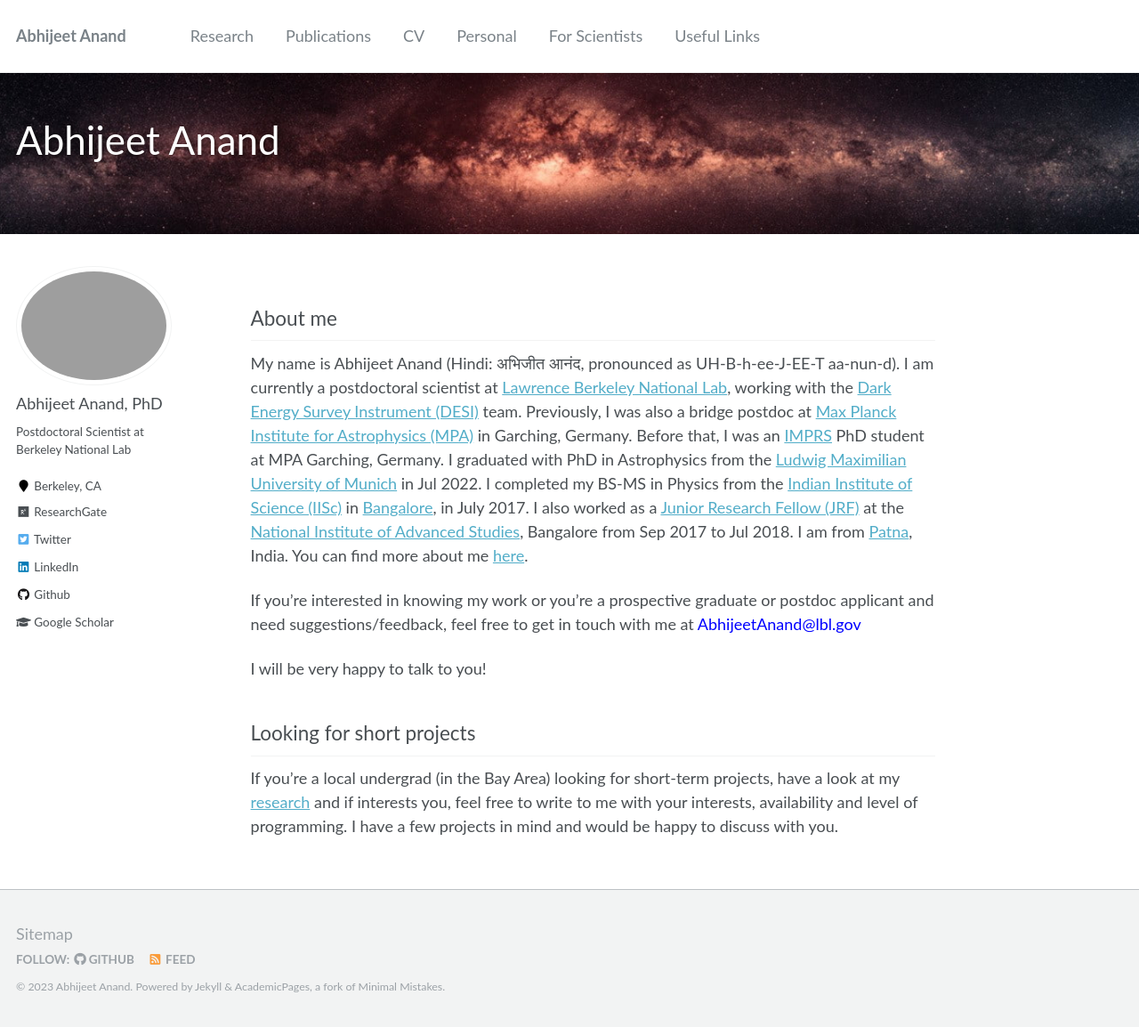
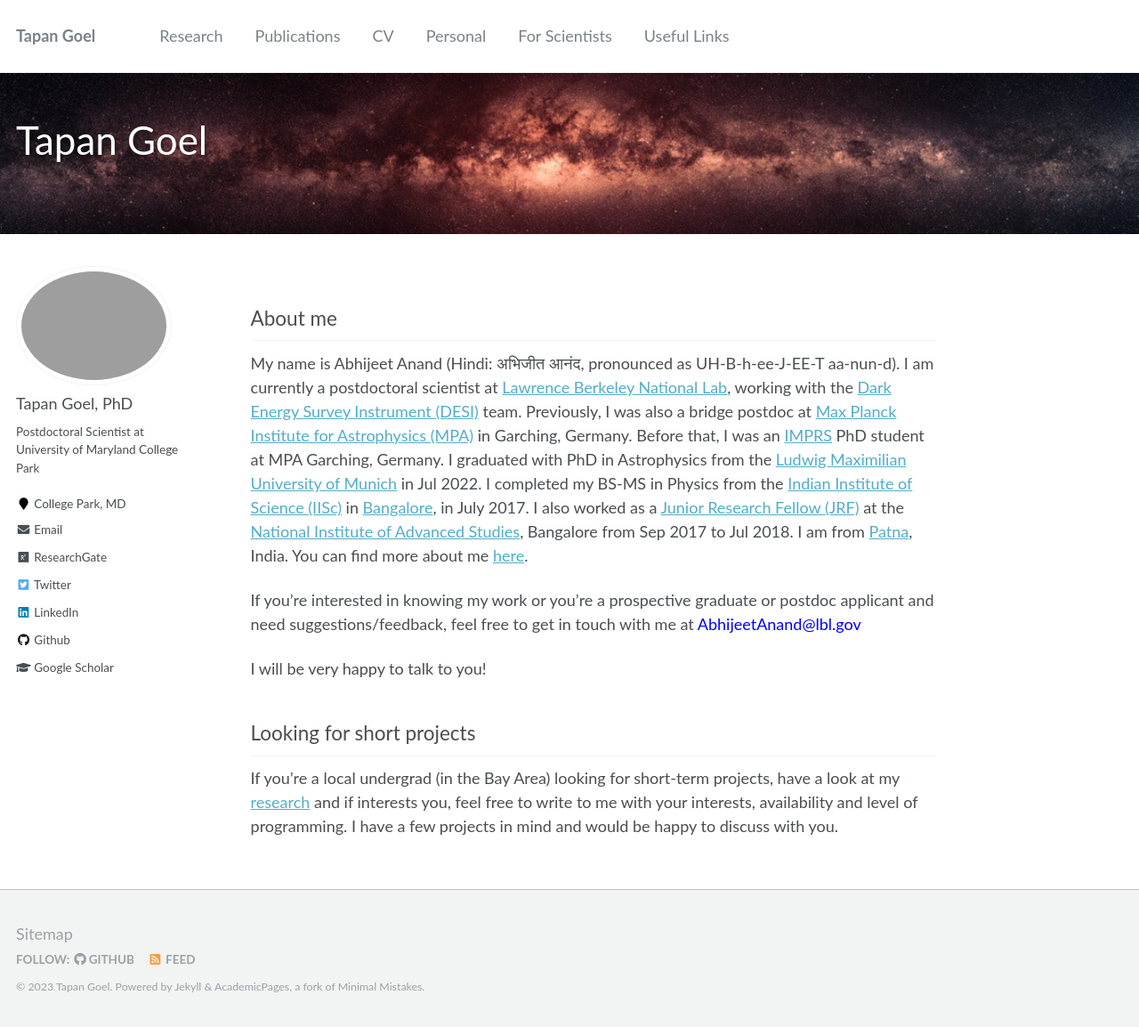
Before and after one commit to tapangoel1994/tapangoel1994.github.io, a Jekyll site: the page built from _pages/about.md, in a window 1280 px wide and 1154 px high. Shown: the whole window at 89% size. Built offline with Jekyll 4.4.1, drawn with Linux system fonts in a browser that asks for light colours.

Commit message:
Update _config.yml

```diff
--- a/_config.yml
+++ b/_config.yml
@@ -7,13 +7,13 @@
 
 # Site Settings
 locale                   : "en-US"
-title                    : "Abhijeet Anand"
+title                    : "Tapan Goel"
 title_separator          : "-"
-name                     : &name "Abhijeet Anand"
+name                     : &name "Tapan Goel"
 description              : &description "personal description"
 url                      : https://abhi0395.github.io # the base hostname & protocol for your site e.g. "https://mmistakes.github.io"
 baseurl                  : "" # the subpath of your site, e.g. "/blog"
-repository               : "abhi0395/abhi0395.github.io"
+repository               : "tapangoel1994/tapangoel1994.github.io"
 teaser                   :  # filename of teaser fallback teaser image placed in /images/, .e.g. "500x300.png"
 breadcrumbs              : false # true, false (default)
 words_per_minute         : 160
@@ -80,14 +80,14 @@ analytics:
 
 # Site Author
 author:
-  name             : "Abhijeet Anand, PhD"
+  name             : "Tapan Goel, PhD"
   avatar           : "profile.png"
-  bio              : "Postdoctoral Scientist at Berkeley National Lab"
-  location         : "Berkeley, CA"
+  bio              : "Postdoctoral Scientist at University of Maryland College Park"
+  location         : "College Park, MD"
   employer         :
   #pubmed           : "https://www.ncbi.nlm.nih.gov/pubmed/?term=john+snow"
   googlescholar    :  "https://scholar.google.com/citations?hl=en&user=MfOuq1IAAAAJ"
-  #email            :  ""
+  email            :  "tgoel36@umd.edu"
   researchgate     :  "https://www.researchgate.net/profile/Abhijeet-Anand-9"
   uri              :
   bitbucket        :
```
